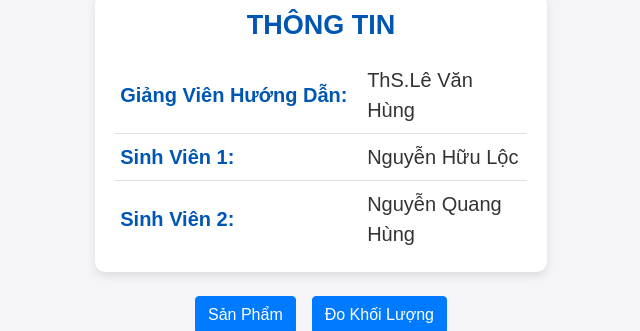
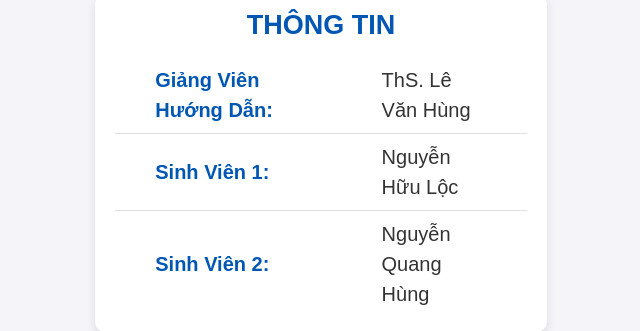
Before and after one commit to MinhQuang1310/QUANLYKHO, a Flask app: page / in a window 1280 px wide. Shown: the part 119-450 px from the top of the page, without its empty margins (324-964 px from the left). Run offline with Flask 3, Linux system fonts and the light colour scheme; some libraries are stand-ins or nearby versions.

Commit message:
adjustive info-box index.html

```diff
--- a/app.py
+++ b/app.py
@@ -267,9 +267,9 @@ def export_invoice():
         return jsonify({"error": str(e)}), 500
 
 
-if __name__ == '__main__':
-    app.run(debug=True, port=5001, use_reloader=False)
+# if __name__ == '__main__':
+#     app.run(debug=True, port=5001, use_reloader=False)
 
 
 # Chạy ứng dụng trên Vercel
-# app = app
+app = app
--- a/templates/index.html
+++ b/templates/index.html
@@ -58,13 +58,13 @@
             border-collapse: collapse;
         }
         .info-box table td {
-            padding: 8px 5px;
+            padding: 8px 40px;
             font-size: 20px;
             color: #333333;
         }
         .info-box table td:first-child {
             font-weight: bold;
-            width: 60%; /* Chiều rộng cân đối hơn */
+            width: 55%; /* Chiều rộng cân đối hơn */
             color: #0056b3; /* Màu chữ nhấn mạnh */
         }
         .info-box table tr {
@@ -155,7 +155,7 @@
         <table>
             <tr>
                 <td>Giảng Viên Hướng Dẫn:</td>
-                <td>ThS.Lê Văn Hùng</td>
+                <td>ThS. Lê Văn Hùng</td>
             </tr>
             <tr>
                 <td>Sinh Viên 1:</td>
```
